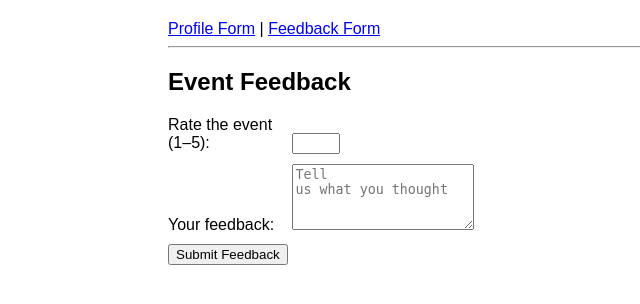
After one commit to AyeItsAillie/MadLibs, a Flask app: page /feedback in a window 1280 px wide. The commit adds this page. Shown: the top 304 px of the page, without its empty margins (172-812 px from the left). Run offline with Flask 3, Linux system fonts and the light colour scheme.

Commit message:
Added page navigation

```diff
--- a/app.py
+++ b/app.py
@@ -30,3 +30,18 @@ def profile():
     accommodations=accommodations
 )
     return render_template('profileForm.html')
+
+@app.route('/feedback', methods=['GET', 'POST'])
+def feedback():
+    if request.method == 'POST':
+        rating = request.form.get('rating', '').strip()
+        feedback = request.form.get('feedback', '').strip()
+        if not rating:
+            error = "Please provide a rating"
+            return render_template('feedbackForm.html', error=error)
+        return render_template(
+'feedbackSuccess.html',
+rating=rating,
+feedback=feedback
+)
+    return render_template('feedbackForm.html')
--- a/templates/base.html
+++ b/templates/base.html
@@ -5,6 +5,12 @@
 <link rel="stylesheet" type="text/css" href="{{ url_for('static', filename='style.css') }}">
 </head>
 <body>
+<nav>
+<a href="{{ url_for('profile') }}">Profile Form</a> |
+<a href="{{ url_for('feedback') }}">Feedback Form</a>
+</nav>
+<hr>
 {% block content %}{% endblock %}
 </body>
+
 </html>
--- /dev/null
+++ b/templates/feedbackForm.html
@@ -0,0 +1,17 @@
+{% extends "base.html" %}
+{% block content %}
+<h2>Event Feedback</h2>
+<form method="POST">
+<div>
+<label for="rating">Rate the event (1–5):</label>
+<input type="number" id="rating" name="rating" min="1" max="5"
+required>
+</div>
+<div>
+<label for="feedback">Your feedback:</label>
+<textarea id="feedback" name="feedback" rows="4" placeholder="Tell
+us what you thought"></textarea>
+</div>
+<button type="submit">Submit Feedback</button>
+</form>
+{% endblock %}
```
Also changed, not shown: templates/feedbackSuccess.html (added, +8 -0 lines).
